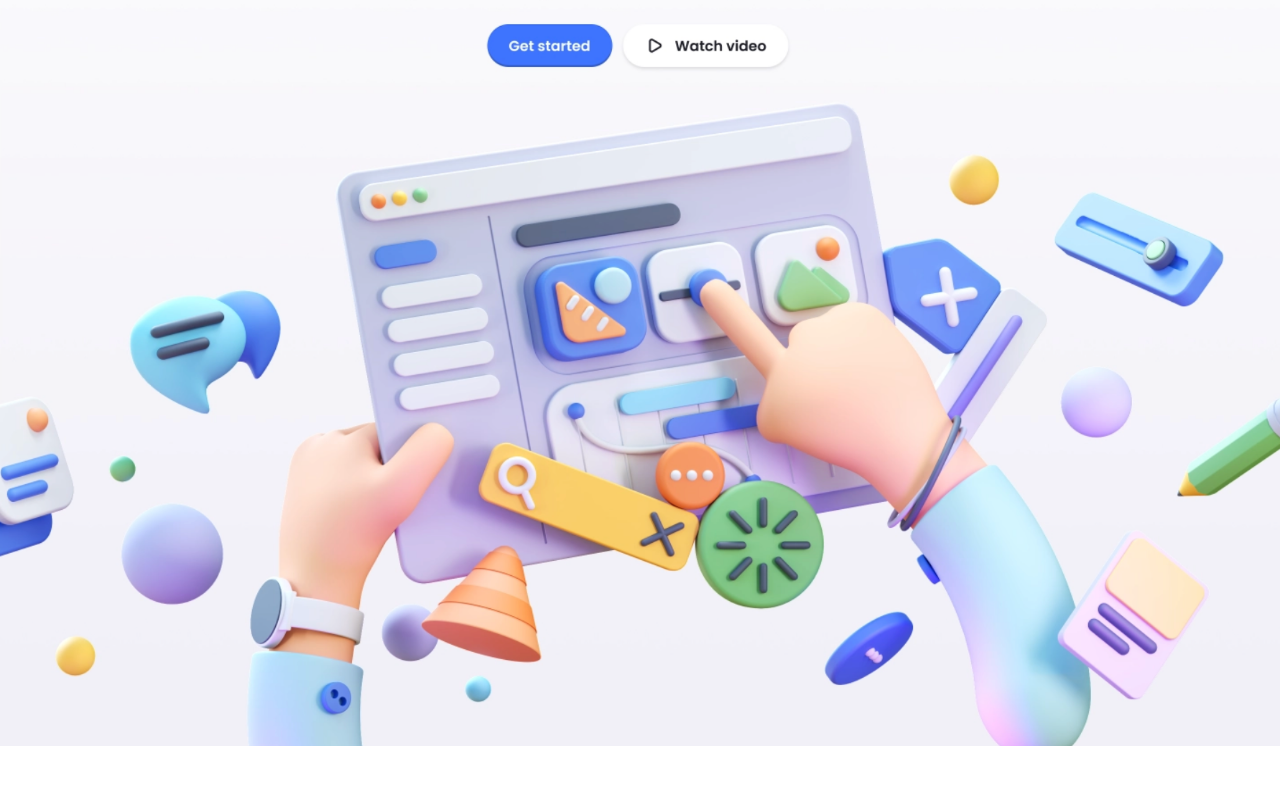
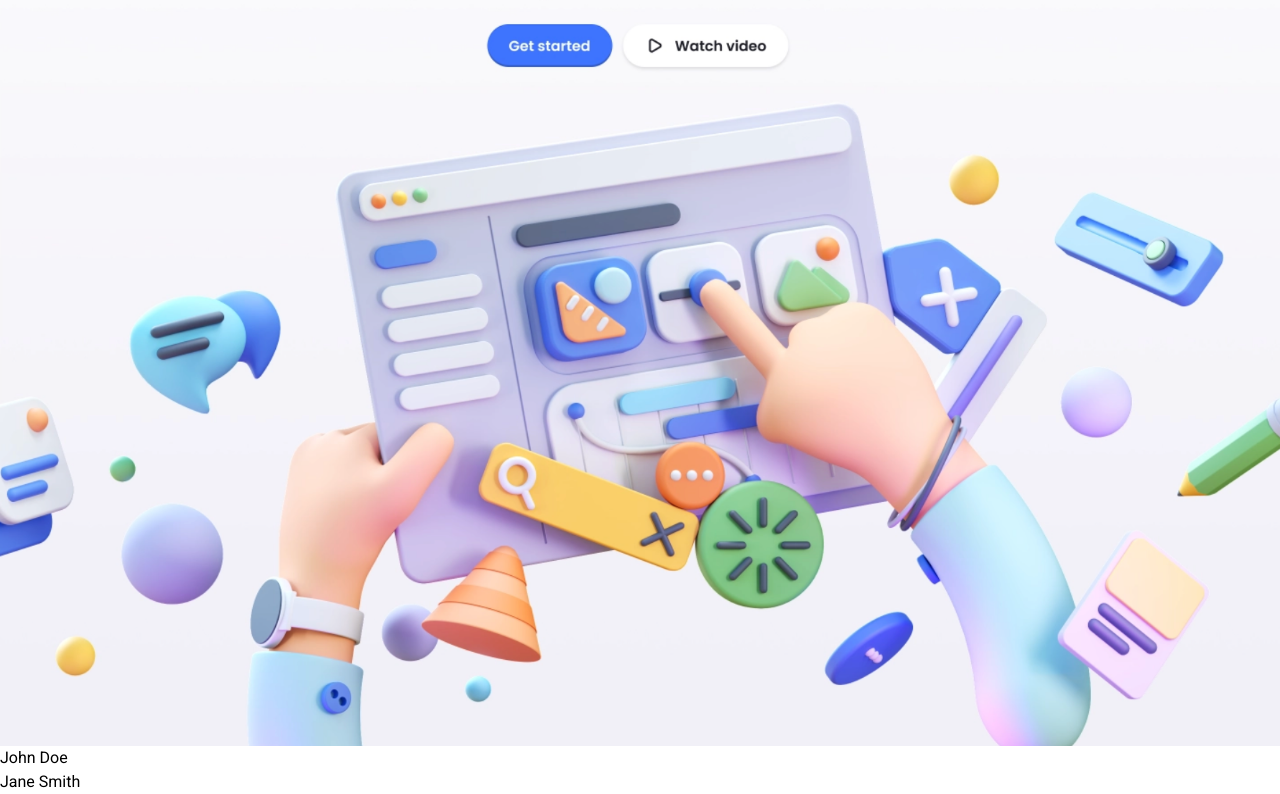
Before and after one commit to patelharsh9797/NextJS-React-Portfolio, a Next.js app: page / in a window 1280 px wide. Shown: the part 5972-6766 px from the top of the page. Before the commit the page ends 6718 px from the top, so only its background shows below. Built offline with nearby package versions, Linux system fonts and the light colour scheme.

Commit message:
added data.js file for all the portfolio list

```diff
--- a/app/MainContent.jsx
+++ b/app/MainContent.jsx
@@ -18,6 +18,8 @@ import web4 from "../public/web4.png";
 import web5 from "../public/web5.png";
 import web6 from "../public/web6.png";
 
+import GetData from "./data";
+
 import {
   AiFillTwitterCircle,
   AiFillLinkedin,
@@ -26,6 +28,8 @@ import {
 
 const MainContent = () => {
   const { theme, setTheme, systemTheme } = useTheme();
+
+  const data = GetData();
 
   const currentTheme = theme === "system" ? systemTheme : theme;
 
@@ -249,6 +253,12 @@ const MainContent = () => {
           </div>
         </div>
       </section>
+
+      <section>
+        {data.map((d) => (
+          <div key={d.id}>{d.name}</div>
+        ))}
+      </section>
     </div>
   );
 };
--- a/app/api/hello/route.js
+++ /dev/null
@@ -1,3 +0,0 @@
-export async function GET(request) {
-  return new Response('Hello, Next.js!')
-}
--- /dev/null
+++ b/app/data.js
@@ -0,0 +1,18 @@
+import { nanoid } from "nanoid";
+
+export default () => {
+  return [
+    {
+      id: nanoid(),
+      name: "John Doe",
+      age: 30,
+      email: "johndoe@example.com",
+    },
+    {
+      id: nanoid(),
+      name: "Jane Smith",
+      age: 25,
+      email: "janesmith@example.com",
+    },
+  ];
+};
--- a/package.json
+++ b/package.json
@@ -10,6 +10,7 @@
   },
   "dependencies": {
     "autoprefixer": "10.4.14",
+    "nanoid": "^4.0.2",
     "next": "13.3.0",
     "next-themes": "^0.2.1",
     "postcss": "8.4.21",
```
Also changed, not shown: 1 other file (tests, documents, lock files or other folders).
